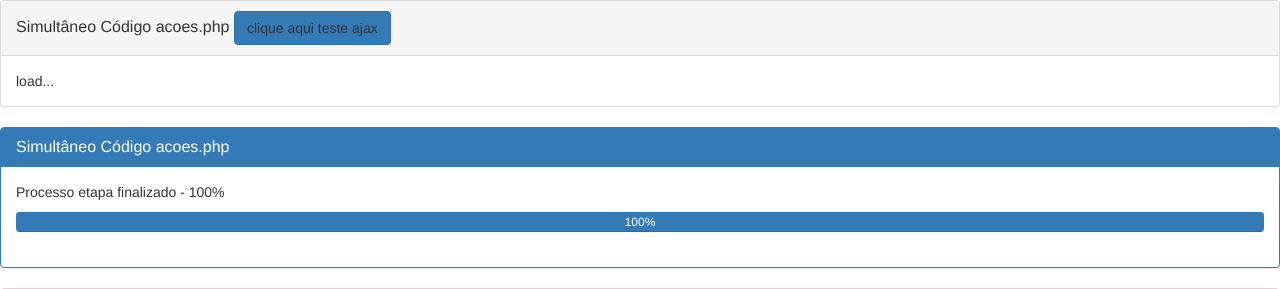
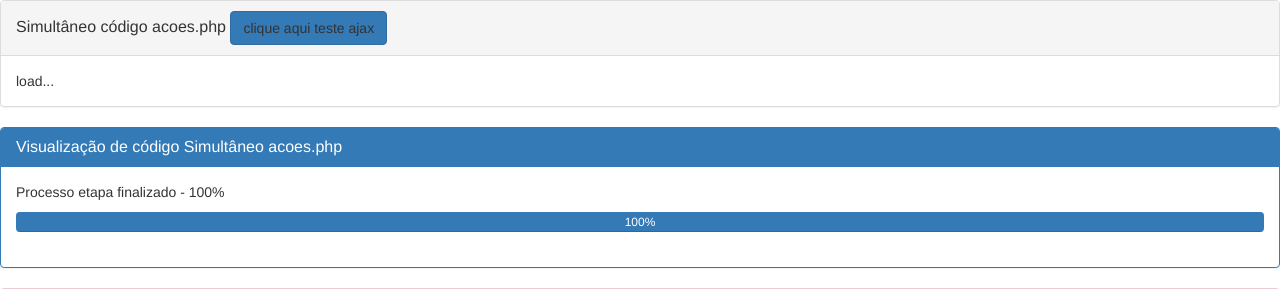
Before and after one commit to androidealp/droide-AjaxProccess, a PHP site: page / in a window 1280 px wide. Shown: the top 289 px of the page. Run offline with PHP 8.4, Linux system fonts and the light colour scheme.

Commit message:
ajustes de texto

```diff
--- a/index.php
+++ b/index.php
@@ -23,7 +23,7 @@
 
     <div class="panel panel-default">
       <div class="panel-heading">
-        <h3 class="panel-title">Simultâneo Código acoes.php <a href="#" id="teste" class="btn btn-primary">clique aqui teste ajax</a></h3>
+        <h3 class="panel-title">Simultâneo código acoes.php <a href="#" id="teste" class="btn btn-primary">clique aqui teste ajax</a></h3>
       </div>
       <div class="panel-body" id="retornoaqui">
         load...
@@ -32,7 +32,7 @@
 
     <div class="panel panel-primary">
       <div class="panel-heading">
-        <h3 class="panel-title">Simultâneo Código acoes.php</h3>
+        <h3 class="panel-title">Visualização de código Simultâneo acoes.php</h3>
       </div>
       <div class="panel-body" id="execucao_sec">
         load...
```
